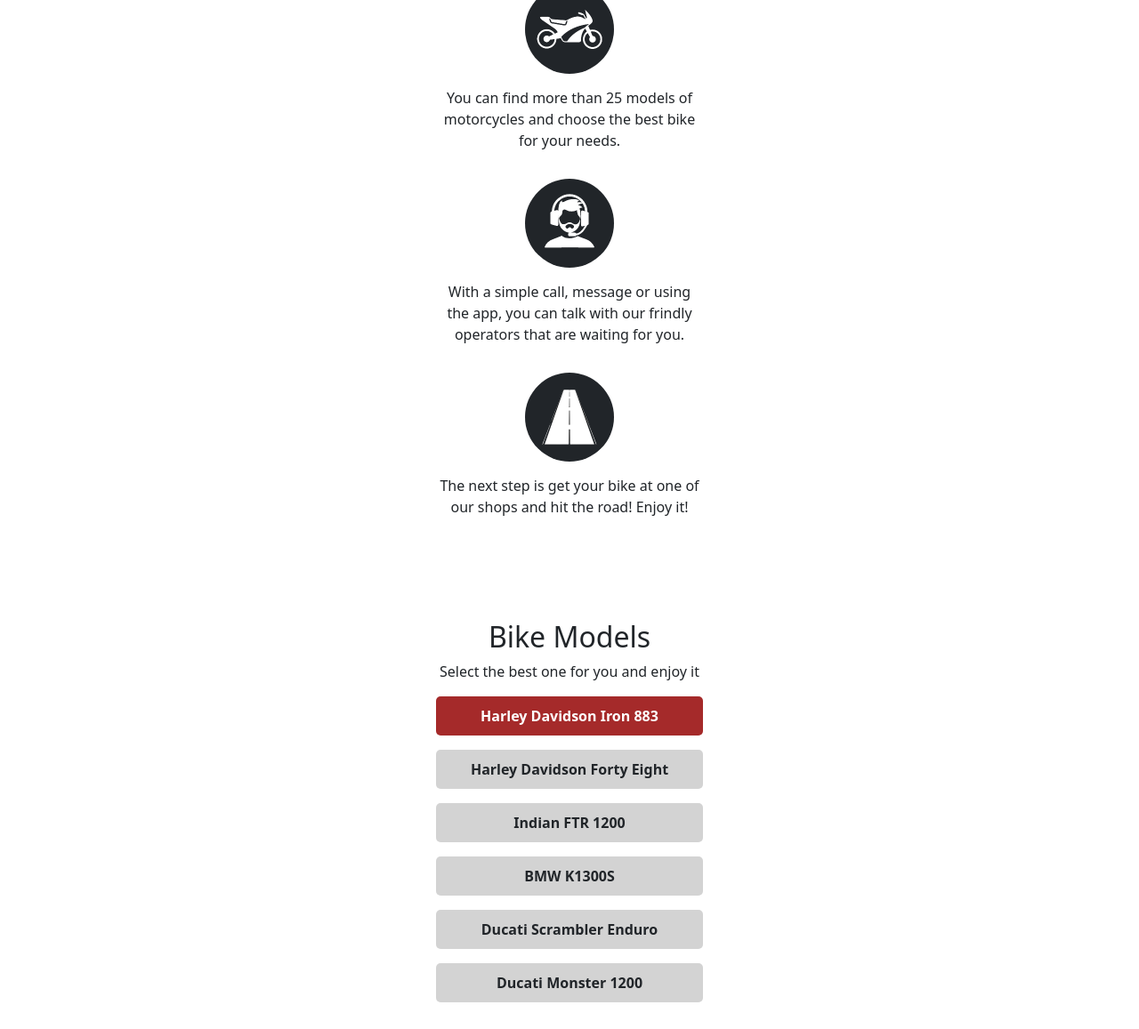
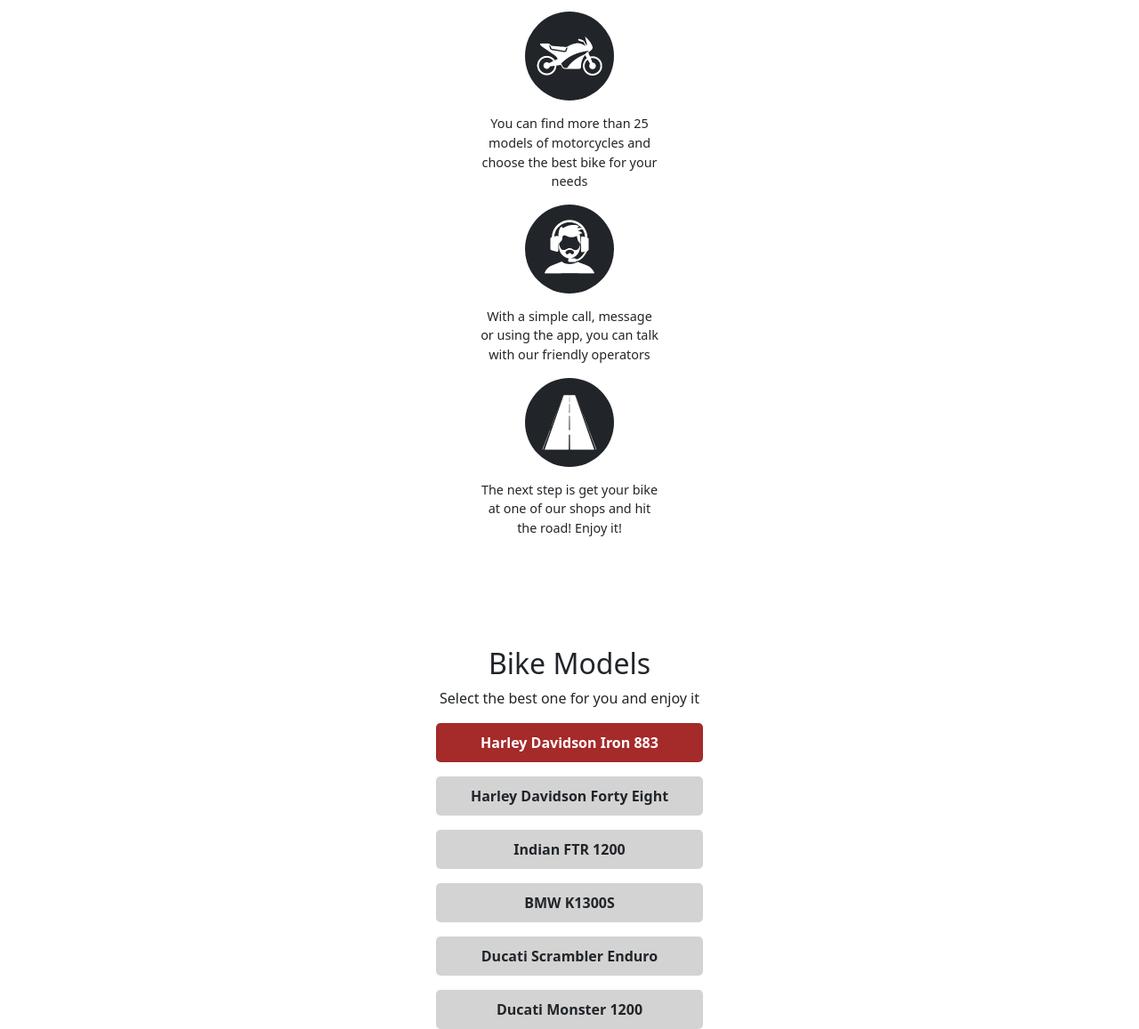
Before and after one commit to Tiago-Viniciuss/rent-a-motorcycle, a plain HTML site: page index.html in a window 1280 px wide. Shown: the part 723-1880 px from the top of the page at 89% size. Drawn offline with nearby package versions, Linux system fonts and the light colour scheme.

Commit message:
update title and paragraph

```diff
--- a/index.html
+++ b/index.html
@@ -51,10 +51,10 @@
         <p>You can find here some tips:</p>
         <div id="tips">
             <div class="bg-dark" id="chooseBike"></div>
-            <p>You can find more than 25 models of motorcycles and choose the best bike for your needs.
+            <p>You can find more than 25 models of motorcycles and choose the best bike for your needs
             </p>
             <div class="bg-dark" id="callOperator"></div>
-            <p>With a simple call, message or using the app, you can talk with our frindly operators that are waiting for you.</p>
+            <p>With a simple call, message or using the app, you can talk with our friendly operators</p>
             <div class="bg-dark" id="hitTheRoad"></div>
             <p>The next step is get your bike at one of our shops and hit the road! Enjoy it!</p>
         </div>
--- a/mobile.css
+++ b/mobile.css
@@ -88,9 +88,14 @@
 
 #section1 h1 {
     font-family: 'Segoe UI', Tahoma, Geneva, Verdana, sans-serif;
-    font-size: 2.5em;
+    font-size: 3em;
     font-weight: bolder;
     color: black;
+}
+
+#section1 p {
+    font-size: 1.2em;
+    margin-left: 5px;
 }
 
 #section1 img {
@@ -103,7 +108,7 @@
     height: 800px;
     width: 300px;
     margin: auto;
-    margin-top: 200px;
+    margin-top: 230px;
     text-align: center;
 }
 
@@ -120,6 +125,12 @@
     height: 100px;
     border-radius: 50%;
     background-size: cover;
+}
+
+#tips p {
+    width: 200px;
+    margin: auto;
+    font-size: 0.9em;
 }
 
 #chooseBike {
```
